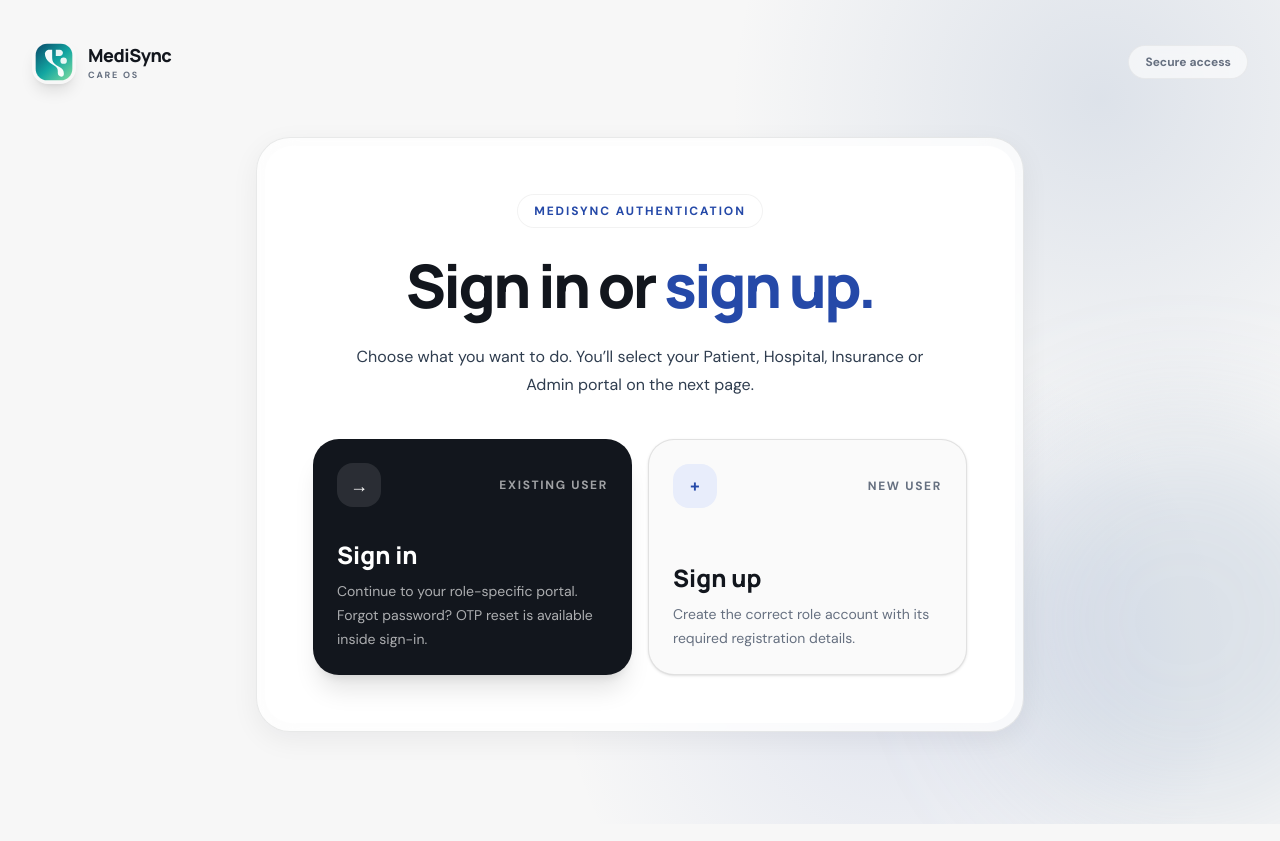
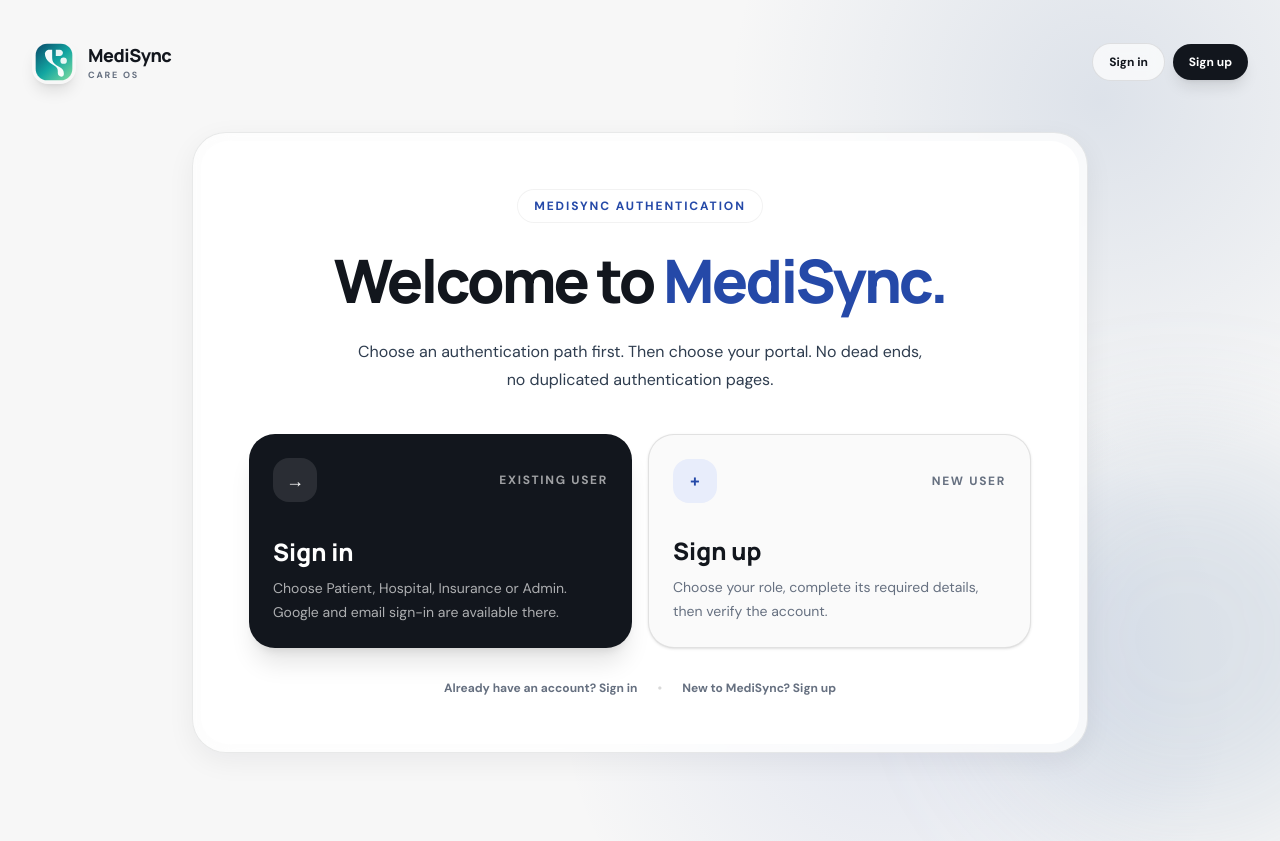
Before and after one commit to Sanjeev7673/Medisync-Os, a Next.js app: page /login in a window 1280 px wide. Built offline with nearby package versions, Linux system fonts and the light colour scheme.

Commit message:
Fix authentication navigation gateway

```diff
--- a/app/login/page.tsx
+++ b/app/login/page.tsx
@@ -9,23 +9,31 @@ export default function LoginPortalSelector() {
       <div className="mesh-orb-delay absolute -right-24 bottom-0 h-96 w-96 rounded-full bg-[#758FB5]/20 blur-3xl" />
       <nav className="relative z-10 mx-auto flex max-w-7xl items-center justify-between">
         <Link href="/" className="flex items-center gap-3"><Image src="/medisync-mark.svg" alt="MediSync" width={44} height={44} className="rounded-2xl shadow-lg" /><div><p className="font-display text-lg font-extrabold tracking-tight">MediSync</p><p className="text-[9px] font-bold uppercase tracking-[.2em] text-[var(--muted)]">Care OS</p></div></Link>
-        <span className="hidden rounded-full border border-black/5 bg-white/60 px-4 py-2 text-xs font-bold text-[var(--muted)] backdrop-blur md:inline-flex">Secure access</span>
+        <div className="flex items-center gap-2">
+          <Link href="/signin" className="rounded-full border border-black/10 bg-white/70 px-4 py-2.5 text-xs font-bold text-[var(--ink)] backdrop-blur">Sign in</Link>
+          <Link href="/signup" className="rounded-full bg-[var(--ink)] px-4 py-2.5 text-xs font-bold text-white shadow-lg">Sign up</Link>
+        </div>
       </nav>
       <section className="relative z-10 mx-auto flex min-h-[calc(100vh-100px)] max-w-5xl items-center justify-center py-12">
-        <div className="glass w-full max-w-3xl rounded-[34px] p-2 shadow-[0_28px_90px_rgba(18,22,29,.14)]">
+        <div className="glass w-full max-w-4xl rounded-[34px] p-2 shadow-[0_28px_90px_rgba(18,22,29,.14)]">
           <div className="rounded-[28px] bg-white p-8 text-center sm:p-12">
             <p className="mb-5 inline-flex rounded-full border border-black/5 bg-white/70 px-4 py-2 text-xs font-bold uppercase tracking-[.16em] text-[var(--care)]">MediSync authentication</p>
-            <h1 className="font-display text-5xl font-extrabold leading-tight tracking-[-.045em] md:text-6xl">Sign in or <span className="text-[var(--care)]">sign up.</span></h1>
-            <p className="mx-auto mt-5 max-w-xl text-base leading-7 text-[var(--muted-strong)]">Choose what you want to do. You’ll select your Patient, Hospital, Insurance or Admin portal on the next page.</p>
+            <h1 className="font-display text-5xl font-extrabold leading-tight tracking-[-.045em] md:text-6xl">Welcome to <span className="text-[var(--care)]">MediSync.</span></h1>
+            <p className="mx-auto mt-5 max-w-xl text-base leading-7 text-[var(--muted-strong)]">Choose an authentication path first. Then choose your portal. No dead ends, no duplicated authentication pages.</p>
             <div className="mt-10 grid gap-4 sm:grid-cols-2">
-              <Link href="/signin" className="group flex min-h-40 flex-col justify-between rounded-[26px] bg-[var(--ink)] p-6 text-left text-white shadow-xl transition-all duration-300 hover:-translate-y-1 hover:shadow-2xl">
+              <Link href="/signin" className="group flex min-h-44 flex-col justify-between rounded-[26px] bg-[var(--ink)] p-6 text-left text-white shadow-xl transition-all duration-300 hover:-translate-y-1 hover:shadow-2xl">
                 <div className="flex items-center justify-between"><span className="flex h-11 w-11 items-center justify-center rounded-2xl bg-white/10 font-display text-lg font-extrabold">→</span><span className="text-xs font-bold uppercase tracking-[.14em] text-white/60">Existing user</span></div>
-                <div><h2 className="mt-8 font-display text-2xl font-extrabold">Sign in</h2><p className="mt-2 text-sm leading-6 text-white/65">Continue to your role-specific portal. Forgot password? OTP reset is available inside sign-in.</p></div>
+                <div><h2 className="mt-8 font-display text-2xl font-extrabold">Sign in</h2><p className="mt-2 text-sm leading-6 text-white/65">Choose Patient, Hospital, Insurance or Admin. Google and email sign-in are available there.</p></div>
               </Link>
-              <Link href="/signup" className="group flex min-h-40 flex-col justify-between rounded-[26px] border border-black/10 bg-[#FAFAFA] p-6 text-left shadow-sm transition-all duration-300 hover:-translate-y-1 hover:bg-white hover:shadow-xl">
+              <Link href="/signup" className="group flex min-h-44 flex-col justify-between rounded-[26px] border border-black/10 bg-[#FAFAFA] p-6 text-left shadow-sm transition-all duration-300 hover:-translate-y-1 hover:bg-white hover:shadow-xl">
                 <div className="flex items-center justify-between"><span className="flex h-11 w-11 items-center justify-center rounded-2xl bg-[var(--care-soft)] font-display text-lg font-extrabold text-[var(--care)]">+</span><span className="text-xs font-bold uppercase tracking-[.14em] text-[var(--muted)]">New user</span></div>
-                <div><h2 className="mt-8 font-display text-2xl font-extrabold">Sign up</h2><p className="mt-2 text-sm leading-6 text-[var(--muted)]">Create the correct role account with its required registration details.</p></div>
+                <div><h2 className="mt-8 font-display text-2xl font-extrabold">Sign up</h2><p className="mt-2 text-sm leading-6 text-[var(--muted)]">Choose your role, complete its required details, then verify the account.</p></div>
               </Link>
+            </div>
+            <div className="mt-8 flex flex-wrap items-center justify-center gap-x-5 gap-y-2 text-xs font-bold text-[var(--muted)]">
+              <Link href="/signin" className="hover:text-[var(--care)]">Already have an account? Sign in</Link>
+              <span className="text-black/15">•</span>
+              <Link href="/signup" className="hover:text-[var(--care)]">New to MediSync? Sign up</Link>
             </div>
           </div>
         </div>
```
